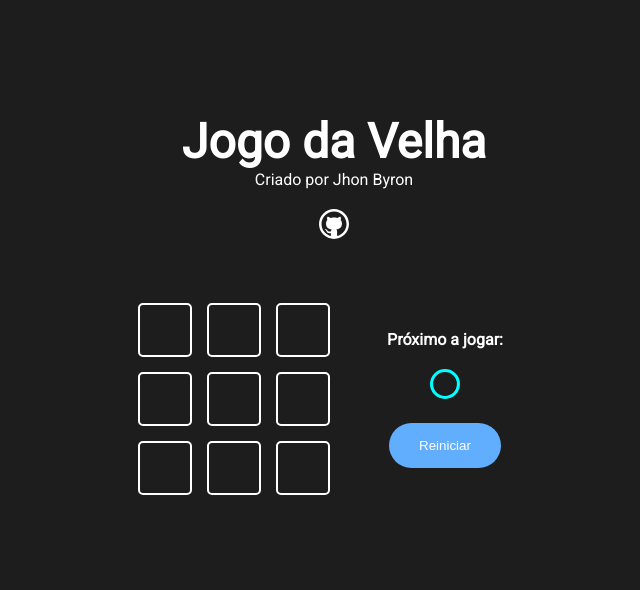
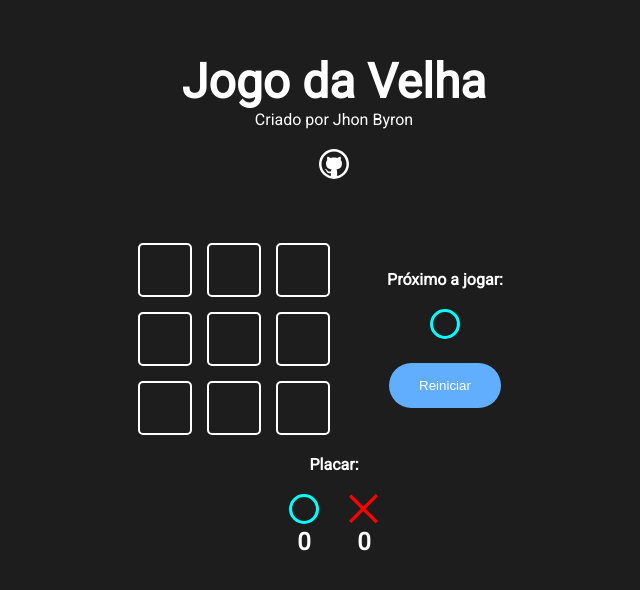
Before and after one commit to Jhon-Byron/Jogo-da-Velha-react, a Next.js app: page / in a window 1280 px wide. Shown: the part 116-706 px from the top of the page, without its empty margins (306-946 px from the left). Built offline with nearby package versions, Linux system fonts and the light colour scheme.

Commit message:
criado placar

```diff
--- a/src/components/game/Game.jsx
+++ b/src/components/game/Game.jsx
@@ -3,6 +3,7 @@
 
 import GameOption from '../gameOption/GameOption'
 import Gameinfo from '../gameinfo/Gameinfo'
+import Score from '../score/Score'
 
 const winnerTable = [
   [0, 1, 2],
@@ -65,6 +66,7 @@
   }, [winner])
 
   return (
+    <>
       <div className={styles.Gamecontent}>
         <div className={styles.game}>
           {
@@ -78,15 +80,14 @@
           )
         }
         </div>
-
           <Gameinfo currentPlayer={currentPlayer}
             winner={winner}
             onReset={handleReset}
             isDraw={draw}
           />
-
       </div>
-
+      <Score />
+    </>
 
   )
 }
--- a/src/components/game/Game.module.css
+++ b/src/components/game/Game.module.css
@@ -8,6 +8,7 @@
   display: flex;
   gap: 30px;
   align-items: center;
+  margin-bottom: 20px;
 }
 
 @media screen and (max-width: 425px) {
--- /dev/null
+++ b/src/components/score/Score.jsx
@@ -0,0 +1,23 @@
+import styles from './Score.module.css'
+
+import Icon from '../icon/Icon'
+
+function Score () {
+  return (
+    <>
+      <h4>Placar:</h4>
+      <div className={styles.score}>
+        <div className={styles.scoreContent}>
+          <Icon iconName="circle" />
+          <h2>0</h2>
+        </div>
+        <div>
+          <Icon iconName="x"/>
+          <h2 className={styles.scoreContent}>0</h2>
+        </div>
+      </div>
+    </>
+  )
+}
+
+export default Score
--- /dev/null
+++ b/src/components/score/Score.module.css
@@ -0,0 +1,10 @@
+.score {
+ display: flex;
+ gap: 30px;
+ margin-top: 20px;
+}
+.scoreContent {
+ display: flex;
+ flex-direction: column;
+ align-items: center;
+}
```
Lines whose indentation alone changed are shown as unchanged.
